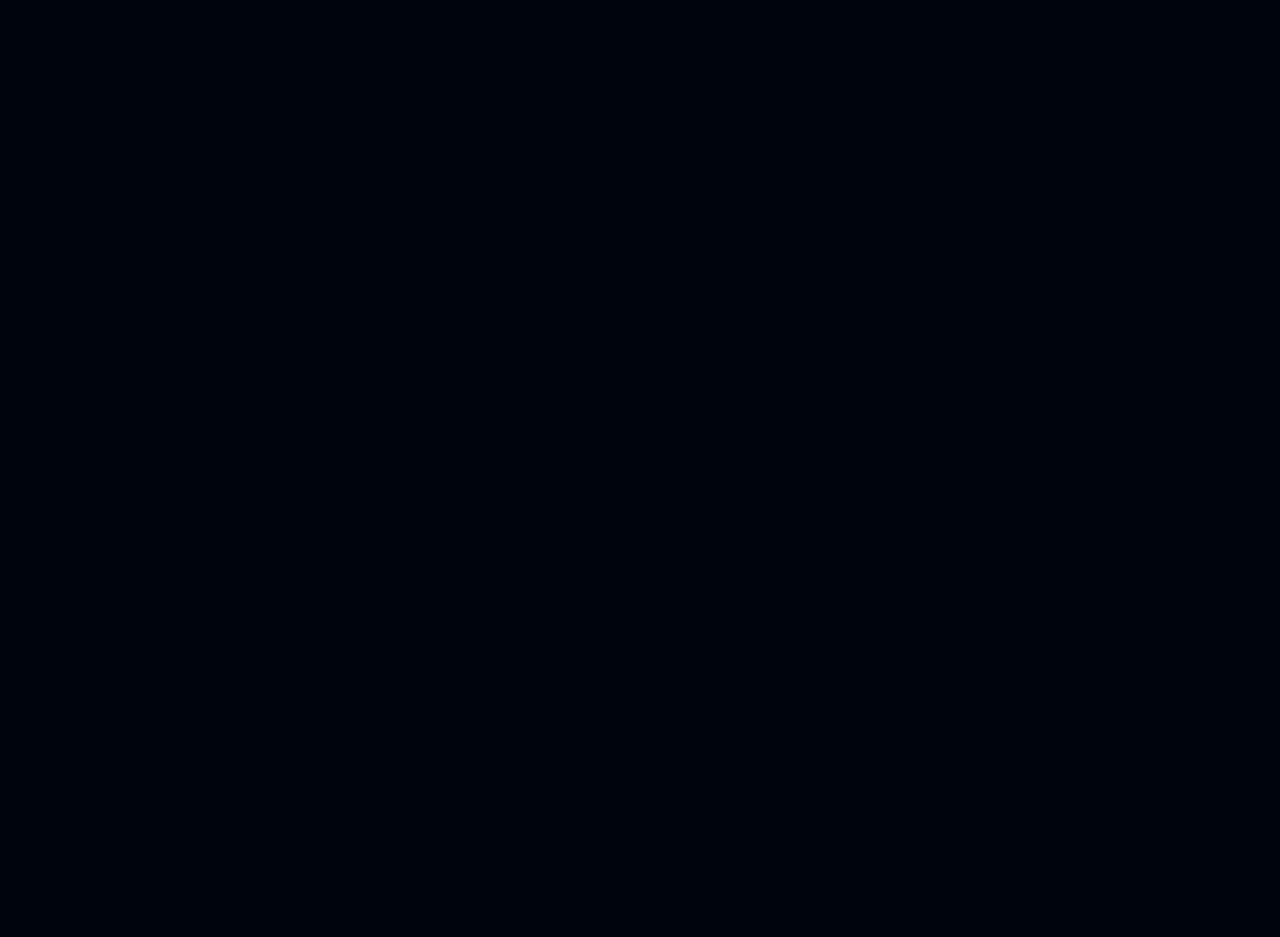
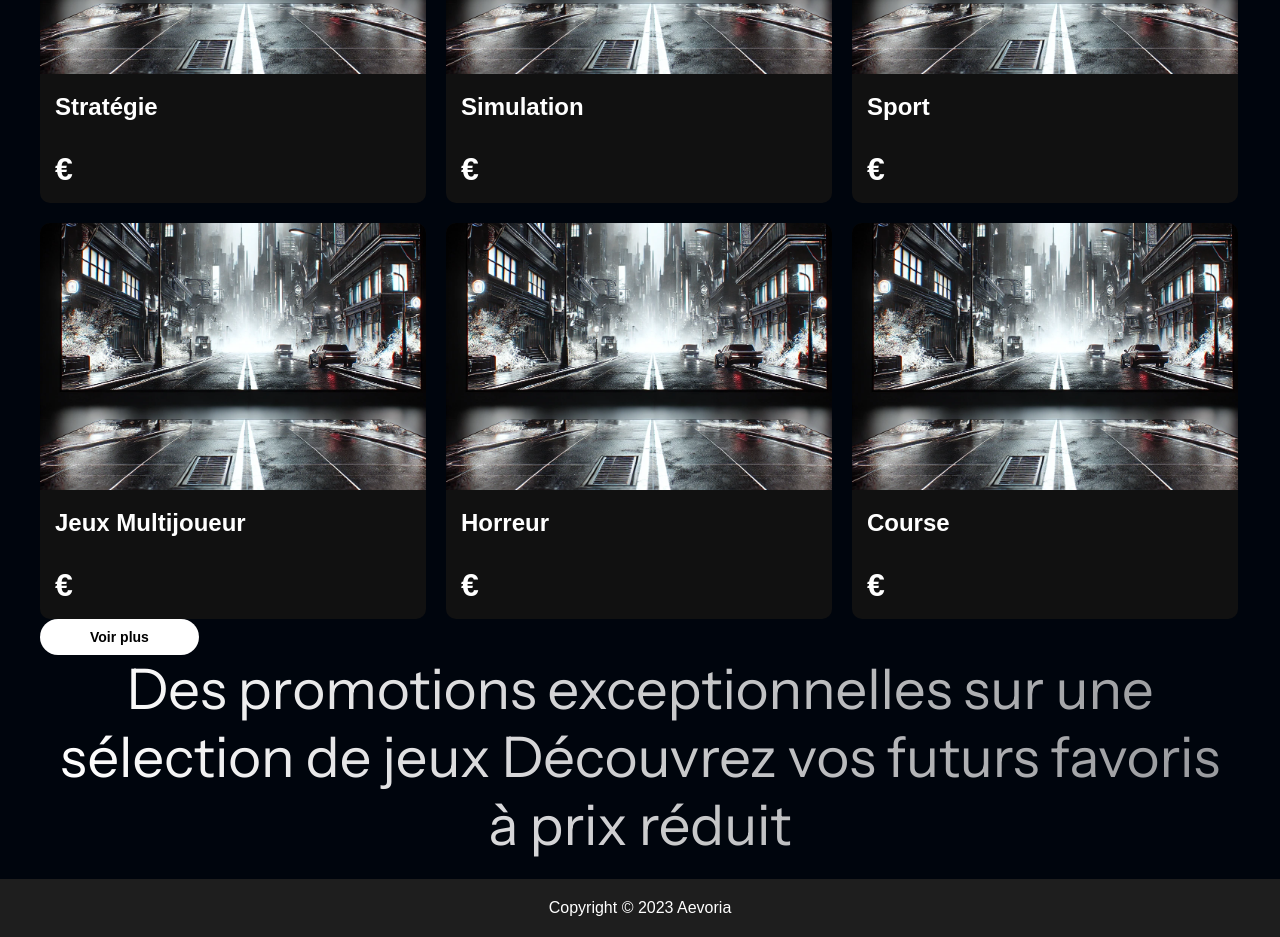
Before and after one commit to freelancersProjects/Aevoria-front, a React (Vite) app: page / in a window 1280 px wide. Shown: the part 3546-4483 px from the top of the page. Before the commit the page ends 2516 px from the top, so only its background shows below. Built offline with nearby package versions, Linux system fonts and the light colour scheme.

Commit message:
Ajout de la section Catégories sur la page Home

```diff
--- a/src/pages/Home/Home.jsx
+++ b/src/pages/Home/Home.jsx
@@ -7,6 +7,58 @@ import GameCard from '../../components/AEV/AEV.GameCard/GameCard';
 import Slider from '../../components/AEV/AEV.Slider/Slider';
 
 const tabs = ["Tendance", "Meilleure Vente", "Précommande", "Promotion", "Carte cadeaux"];
+
+const categories = [
+  {
+    image: "/assets/images/photo-test.webp",
+    title: "Action",
+  },
+  {
+    image: "/assets/images/photo-test.webp",
+    title: "Aventure",
+  },
+  {
+    image: "/assets/images/photo-test.webp",
+    title: "Fighting",
+  },
+  {
+    image: "/assets/images/photo-test.webp",
+    title: "RPG",
+  },
+  {
+    image: "/assets/images/photo-test.webp",
+    title: "FPS",
+  },
+  {
+    image: "/assets/images/photo-test.webp",
+    title: "Jeux solo",
+  },
+  {
+    image: "/assets/images/photo-test.webp",
+    title: "Stratégie",
+  },
+  {
+    image: "/assets/images/photo-test.webp",
+    title: "Simulation",
+  },
+  {
+    image: "/assets/images/photo-test.webp",
+    title: "Sport",
+  },
+  {
+    image: "/assets/images/photo-test.webp",
+    title: "Jeux Multijoueur",
+  },
+  {
+    image: "/assets/images/photo-test.webp",
+    title: "Horreur",
+  },
+  {
+    image: "/assets/images/photo-test.webp",
+    title: "Course",
+  },
+];
+
 const sampleGame = {
   // image: "https://via.placeholder.com/300x180",
   title: "Kingdom Come Deliverance II",
@@ -73,9 +125,29 @@ const Home = () => {
           ))}
         </div>
         <Button text="Voir plus" variant="solid" size="medium" onClick={() => alert("Solid Button Clicked")} />
+      </div>
 
+      <div className='container-fluid'>
+        <SectionTitle text="Catégories" />
+        <div className="game-cards-container">
+          {categories.map((category, index) => (
+            <GameCard
+              key={index}
+              image={category.image}
+              title={category.title}
+              genres={[]}
+              isSteam={false}
+              isEpic={false}
+              isPlaystation={false}
+            />
+          ))}
+        </div>
+        <Button text="Voir plus" variant="solid" size="medium" onClick={() => alert("Solid Button Clicked")} />
+      </div>
 
-
+      <div className='container'>
+        <p className="title-center">Des promotions exceptionnelles sur une sélection de jeux
+        Découvrez vos futurs favoris à prix réduit</p>
       </div>
     </>
   );
--- /dev/null
+++ b/src/pages/Home/Home.scss
@@ -0,0 +1,26 @@
+.game-cards-container {
+  display: flex;
+  flex-wrap: wrap;
+  gap: 20px;
+  justify-content: flex-start;
+  margin-top: 20px;
+
+  .game-card {
+    flex: 0 0 calc(25% - 20px); // 4 cartes par ligne
+    max-width: calc(25% - 20px);
+  }
+
+  @media (max-width: 1024px) {
+    .game-card {
+      flex: 0 0 calc(33.333% - 20px); // 3 cartes par ligne
+      max-width: calc(33.333% - 20px);
+    }
+  }
+
+  @media (max-width: 768px) {
+    .game-card {
+      flex: 0 0 100%; // 1 carte par ligne
+      max-width: 100%;
+    }
+  }
+}
```
Lines whose indentation alone changed are shown as unchanged.
